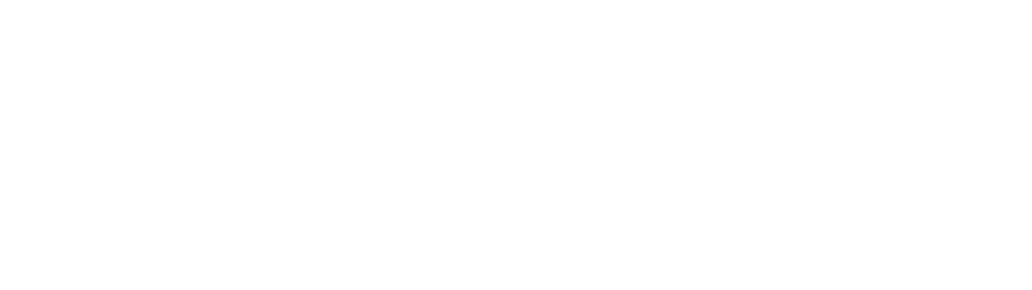
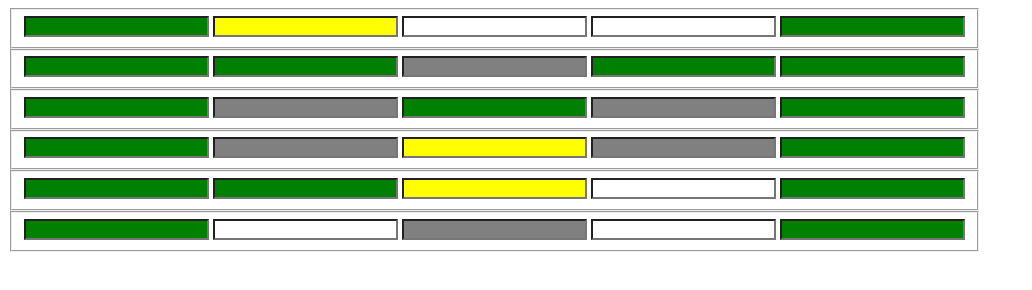
Before and after one commit to fabricimarelli/wordle, a plain HTML site: page index.html in a window 1280 px wide. Shown: the whole page, without its empty margins (0-1032 px from the left). Drawn offline with Linux system fonts and the light colour scheme.

Commit message:
ej1completo

```diff
--- a/app.js
+++ b/app.js
@@ -0,0 +1,44 @@
+window.onload=function(){
+
+//Declaro la matriz de 6 filas, con 5 celdas en cada fila
+    var color = [
+        [1,2,0,0,1],
+        [1,1,3,1,1],
+        [1,3,1,3,1],
+        [1,3,2,3,1],
+        [1,1,2,0,1],
+        [1,0,3,0,1],
+    ]
+
+    pintarTablero()
+
+    //Recorro la matriz con for anidado y coloreo los input (segun sea)
+    function pintarTablero(){
+        for(let fila = 0; fila < 6; fila++){
+            for(let celda = 0; celda < 5; celda++){
+                var input=document.getElementById('f'+fila+'c'+celda)
+                console.log(input)
+
+                switch (color[fila][celda]) {
+                    case 0:
+                        input.classList.add('white')
+                        break;
+                    case 1:
+                        input.classList.add('green')
+                        break;
+                    case 2:
+                        input.classList.add('yellow')
+                        break;
+                    case 3:
+                        input.classList.add('grey')
+                        break;
+
+                    default:
+                        input.classList.add('white')
+                    break;
+                }
+            }
+        }
+    }
+
+}
--- a/index.html
+++ b/index.html
@@ -9,6 +9,48 @@
     <title>Document</title>
 </head>
 <body>
+    <fieldset id="fila0">
+        <input type="text" class="" name="" id="f0c0">
+        <input type="text" class="" name="" id="f0c1">
+        <input type="text" class="" name="" id="f0c2">
+        <input type="text" class="" name="" id="f0c3">
+        <input type="text" class="" name="" id="f0c4">
+    </fieldset>
+    <fieldset id="fila1">
+        <input type="text" class="" name="" id="f1c0">
+        <input type="text" class="" name="" id="f1c1">
+        <input type="text" class="" name="" id="f1c2">
+        <input type="text" class="" name="" id="f1c3">
+        <input type="text" class="" name="" id="f1c4">
+    </fieldset>
+    <fieldset id="fila2">
+        <input type="text" class="" name="" id="f2c0">
+        <input type="text" class="" name="" id="f2c1">
+        <input type="text" class="" name="" id="f2c2">
+        <input type="text" class="" name="" id="f2c3">
+        <input type="text" class="" name="" id="f2c4">
+    </fieldset>
+    <fieldset id="fila3">
+        <input type="text" class="" name="" id="f3c0">
+        <input type="text" class="" name="" id="f3c1">
+        <input type="text" class="" name="" id="f3c2">
+        <input type="text" class="" name="" id="f3c3">
+        <input type="text" class="" name="" id="f3c4">
+    </fieldset>
+    <fieldset id="fila4">
+        <input type="text" class="" name="" id="f4c0">
+        <input type="text" class="" name="" id="f4c1">
+        <input type="text" class="" name="" id="f4c2">
+        <input type="text" class="" name="" id="f4c3">
+        <input type="text" class="" name="" id="f4c4">
+    </fieldset>
+    <fieldset id="fila5">
+        <input type="text" class="" name="" id="f5c0">
+        <input type="text" class="" name="" id="f5c1">
+        <input type="text" class="" name="" id="f5c2">
+        <input type="text" class="" name="" id="f5c3">
+        <input type="text" class="" name="" id="f5c4">
+    </fieldset>
 
 </body>
 </html>
--- a/styles.css
+++ b/styles.css
@@ -0,0 +1,23 @@
+body{
+    display: block;
+}
+
+fieldset{
+    display: inline-block;
+}
+
+.white{
+    background-color: white;
+}
+
+.green{
+    background-color: green;
+}
+
+.yellow{
+    background-color: yellow;
+}
+
+.grey{
+    background-color: grey;
+}
```
